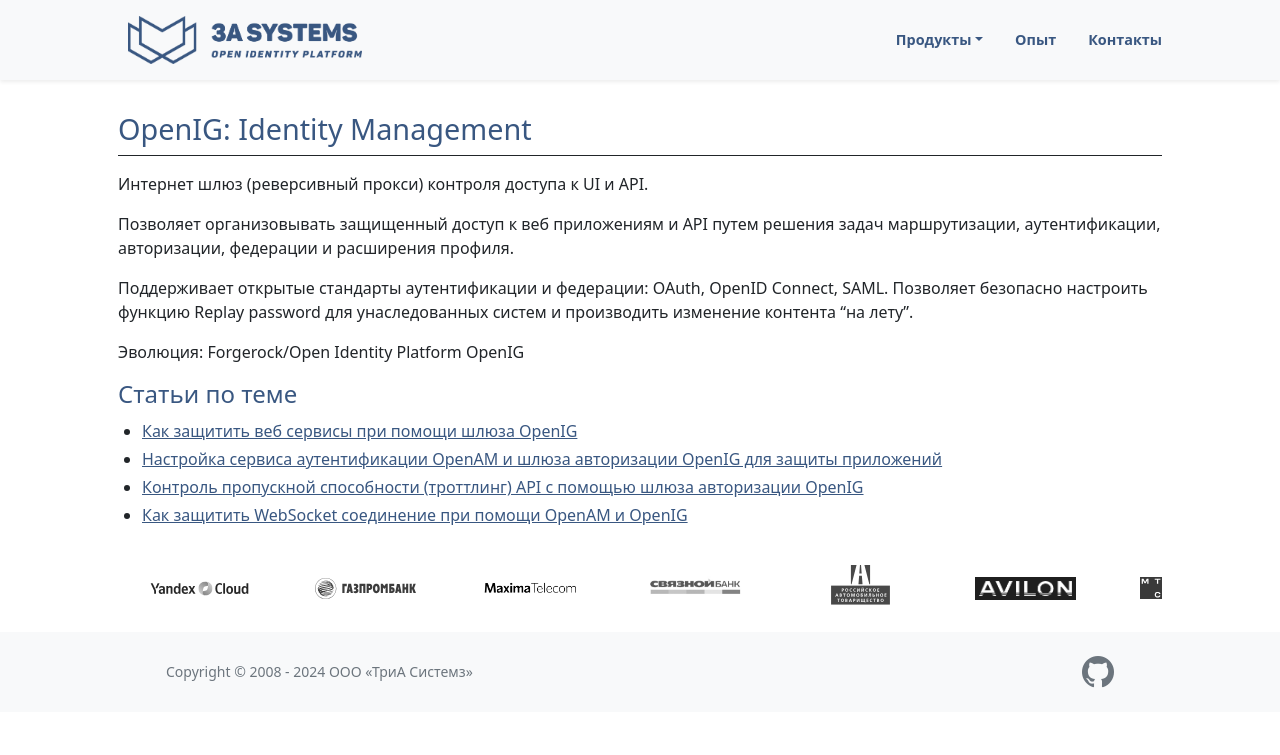
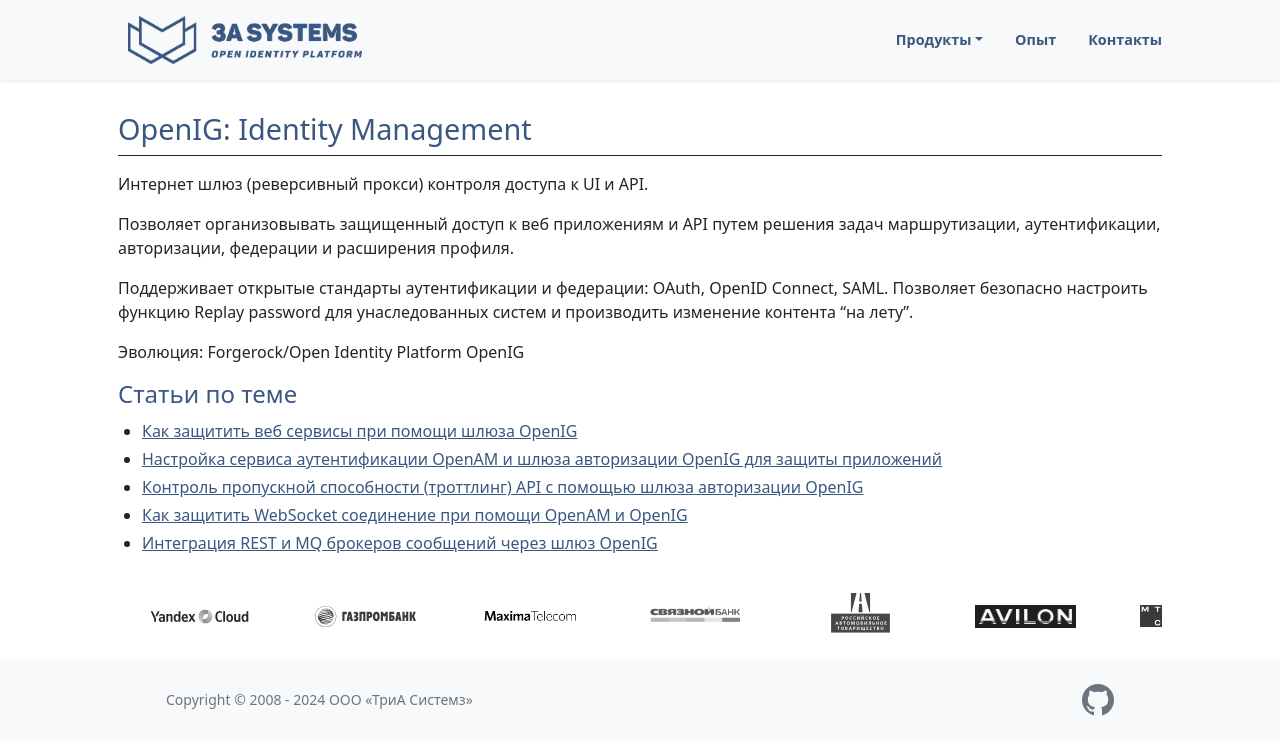
Before and after one commit to 3A-Systems/www.3a-systems.ru, a Jekyll site: the page built from openig.md, in a window 1280 px wide. Shown: the top 755 px of the page. Built offline with Jekyll 4.4.1, drawn with Linux system fonts in a browser that asks for light colours.

```diff
--- a/openig.md
+++ b/openig.md
@@ -24,5 +24,7 @@ product:
           url: 'https://habr.com/ru/articles/828826/'
         - title: 'Как защитить WebSocket соединение при помощи OpenAM и OpenIG'
           url: 'https://habr.com/ru/articles/823872/'
+        - title: 'Интеграция REST и MQ брокеров сообщений через шлюз OpenIG'
+          url: 'https://habr.com/ru/articles/828832/'
 ---
 {% include product.html %}
```
Also changed, not shown: openam.md (+2 -0 lines).
